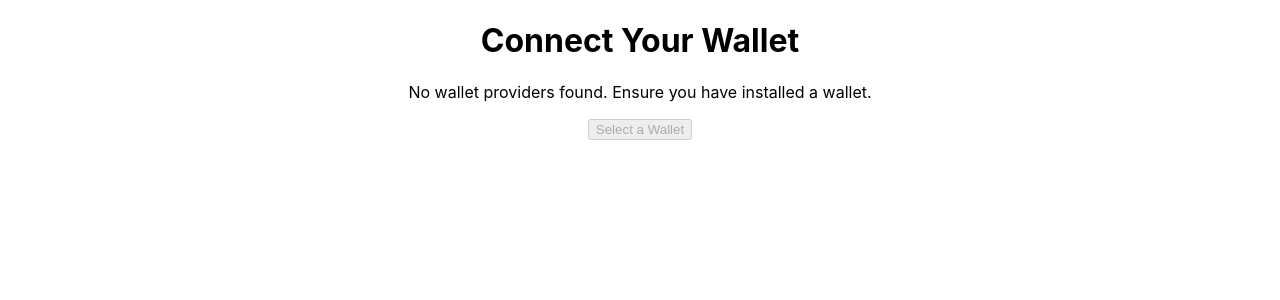
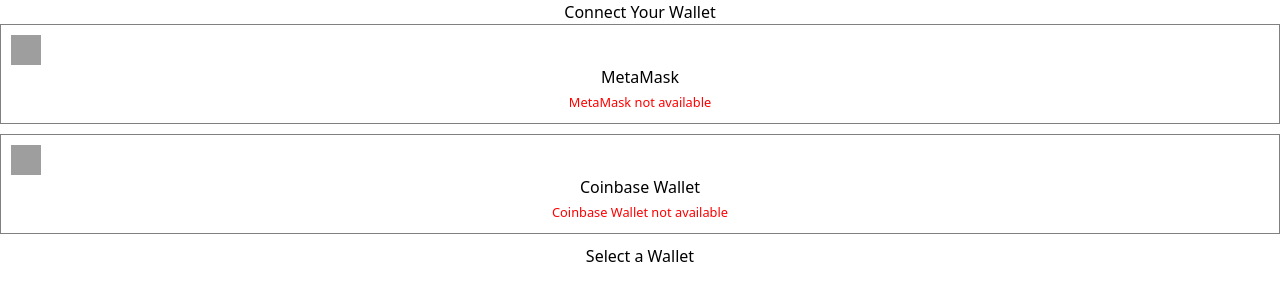
Before and after one commit to six-shot/Fluxchain, a React (Create React App) app: page / in a window 1280 px wide. Shown: the top 300 px of the page. Built offline with nearby package versions, Linux system fonts and the light colour scheme; grey boxes are pictures that could not be loaded.

Commit message:
predefined wallets

```diff
--- a/package.json
+++ b/package.json
@@ -39,5 +39,8 @@
       "last 1 firefox version",
       "last 1 safari version"
     ]
+  },
+  "devDependencies": {
+    "tailwindcss": "^3.4.12"
   }
 }
--- a/src/components/MetaMaskSignInComponent.tsx
+++ b/src/components/MetaMaskSignInComponent.tsx
@@ -8,19 +8,36 @@
     account,
     error,
     connectProvider,
+    predefinedWallets, // Added predefined wallets
   } = useWalletSignIn();
+
+  // Combine predefined wallets with the detected providers
+  const allProviders = predefinedWallets.map((predefined) => {
+    const foundProvider = providers.find(
+      (provider) => provider.info.name === predefined.name
+    );
+    return (
+      foundProvider || {
+        info: predefined, // Show predefined details if not found
+        provider: null, // No provider yet if not found
+      }
+    );
+  });
 
   return (
     <div>
       <h1>Connect Your Wallet</h1>
 
-      {/* Show list of available providers */}
+      {/* Show list of available and predefined providers */}
       <div>
-        {providers.length > 0 ? (
-          providers.map((providerDetail) => (
+        {allProviders.map((providerDetail) => (
           <div
             key={providerDetail.info.uuid}
-              onClick={() => setSelectedProvider(providerDetail)}
+            onClick={() =>
+              providerDetail.provider
+                ? setSelectedProvider(providerDetail)
+                : alert(`${providerDetail.info.name} not available yet.`)
+            }
             style={{
               cursor: "pointer",
               border:
@@ -37,11 +54,13 @@
               style={{ width: "30px", height: "30px" }}
             />
             <p>{providerDetail.info.name}</p>
+            {!providerDetail.provider && (
+              <small style={{ color: "red" }}>
+                {providerDetail.info.name} not available
+              </small>
+            )}
           </div>
-          ))
-        ) : (
-          <p>No wallet providers found. Ensure you have installed a wallet.</p>
-        )}
+        ))}
       </div>
 
       {/* Button to connect to selected provider */}
--- a/src/hooks/useMetaMaskSignIn.tsx
+++ b/src/hooks/useMetaMaskSignIn.tsx
@@ -14,7 +14,21 @@
   provider: any; // EIP-1193 provider type
 }
 
-// Custom hook for wallet discovery and MetaMask sign-in
+// Predefined wallet names
+const predefinedWallets = [
+  {
+    name: "MetaMask",
+    uuid: "metamask-uuid", // Mock UUID for MetaMask
+    icon: "metamask-icon-url", // URL for MetaMask icon (replace with actual URL)
+  },
+  {
+    name: "Coinbase Wallet",
+    uuid: "coinbase-uuid", // Mock UUID for Coinbase Wallet
+    icon: "coinbase-icon-url", // URL for Coinbase icon (replace with actual URL)
+  },
+];
+
+// Custom hook for wallet discovery and MetaMask/Coinbase sign-in
 const useWalletSignIn = () => {
   const [providers, setProviders] = useState<EIP6963ProviderDetail[]>([]);
   const [selectedProvider, setSelectedProvider] = useState<any | null>(null);
@@ -88,6 +102,7 @@
     account,
     error,
     connectProvider,
+    predefinedWallets, // Add predefined wallets
   };
 };
 
--- a/src/index.css
+++ b/src/index.css
@@ -1,13 +1,3 @@
-body {
-  margin: 0;
-  font-family: -apple-system, BlinkMacSystemFont, 'Segoe UI', 'Roboto', 'Oxygen',
-    'Ubuntu', 'Cantarell', 'Fira Sans', 'Droid Sans', 'Helvetica Neue',
-    sans-serif;
-  -webkit-font-smoothing: antialiased;
-  -moz-osx-font-smoothing: grayscale;
-}
-
-code {
-  font-family: source-code-pro, Menlo, Monaco, Consolas, 'Courier New',
-    monospace;
-}
+@tailwind base;
+@tailwind components;
+@tailwind utilities;
--- /dev/null
+++ b/tailwind.config.js
@@ -0,0 +1,8 @@
+/** @type {import('tailwindcss').Config} */
+module.exports = {
+  content: ["./src/**/*.{html,js}"],
+  theme: {
+    extend: {},
+  },
+  plugins: [],
+};
```
Also changed, not shown: 1 other file (tests, documents, lock files or other folders). Lines whose indentation alone changed are shown as unchanged.
